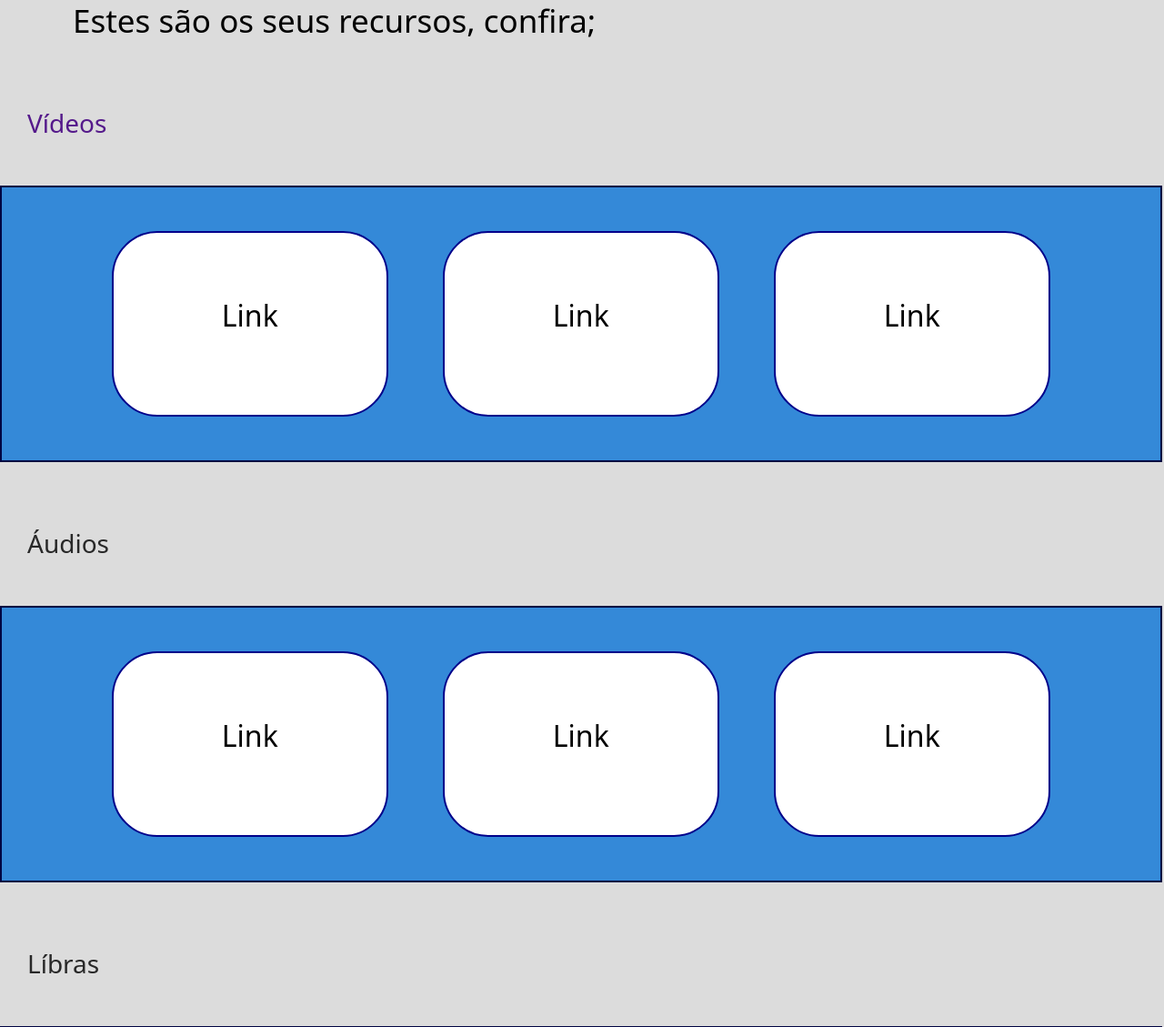
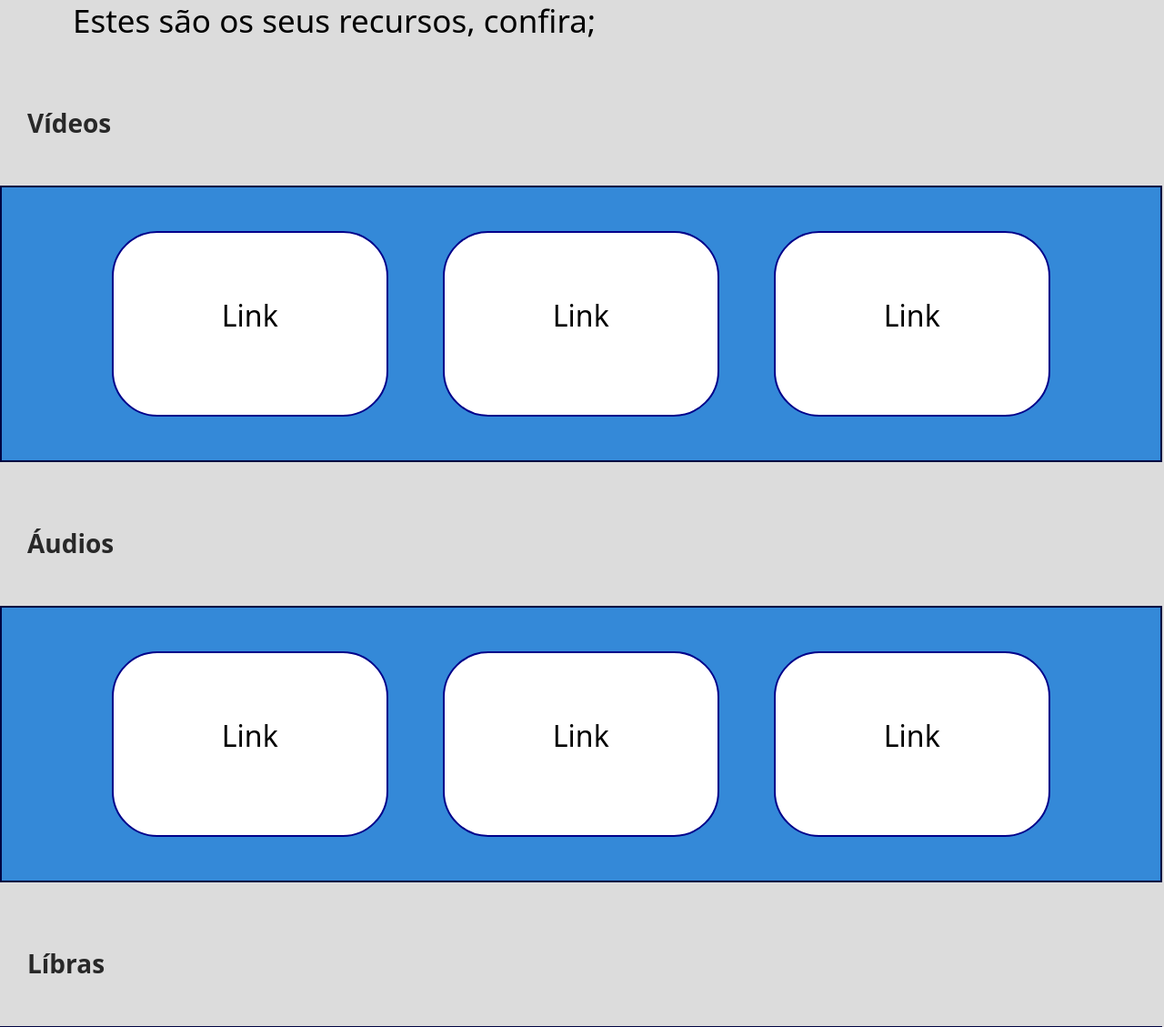
Before and after one commit to joaocidade/Projeto-PP, a PHP site: page /hub.html in a window 1280 px wide. Shown: the part 245-1374 px from the top of the page at 91% size. Run offline with PHP 8.4, Linux system fonts and the light colour scheme.

Commit message:
video's section name changed

```diff
--- a/Hub.html/hub.html
+++ b/Hub.html/hub.html
@@ -27,7 +27,7 @@
 
 <div class="txt1">
     <p>
-       <a href="">Vídeos</a>
+       Vídeos
     </p>
 </div>
 <section id="videos">
--- a/Hub.html/style.css
+++ b/Hub.html/style.css
@@ -276,5 +276,6 @@ Aqui será o css do main.
     color: #282828;
     margin-top: 70px;
     margin-left: 30px;
+    font-weight: 600;
 
 }
```
